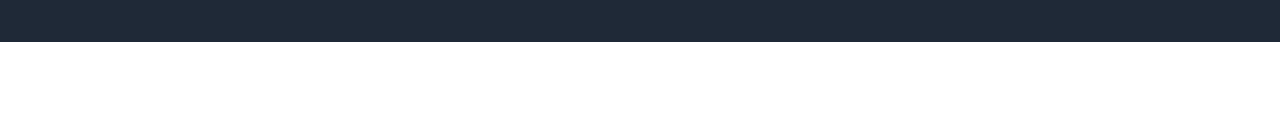
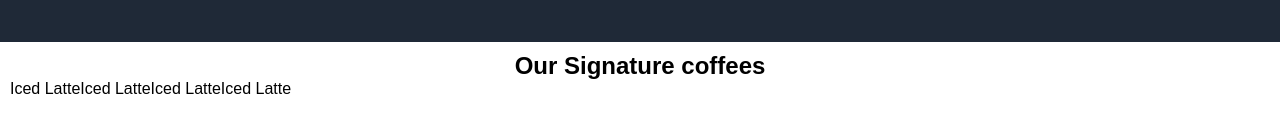
Before and after one commit to pruwt/top-landingpage, a plain HTML site: page index.html in a window 1280 px wide. Shown: the part 418-550 px from the top of the page. Drawn offline with Linux system fonts and the light colour scheme.

Commit message:
section 2 divs added

```diff
--- a/index.html
+++ b/index.html
@@ -1,18 +1,14 @@
 <!DOCTYPE html>
 <html lang="en">
   <head>
-  <meta charset="UTF-8">
-  <meta name="viewport" content="width=device-width, initial-scale=1.0">
+    <meta charset="UTF-8" />
+    <meta name="viewport" content="width=device-width, initial-scale=1.0" />
     <title>Coffee Cafe</title>
-  <link rel="stylesheet" href="style.css">
+    <link rel="stylesheet" href="style.css" />
   </head>
   <body>
-
-
-
     <div class="container">
       <div class="header-nav">
-
         <header>
           <!-- header logo here -->
           <p>header logo</p>
@@ -23,24 +19,47 @@
           <li><a class="nav-item" href="#about">about</a></li>
           <li><a class="nav-item" href="#contact us">contact us</a></li>
         </ul>
-
       </div>
 
       <div class="section1">
-
         <div class="hero-text">
           <h1>This Website is awesome</h1>
-      <p>This website has some subtext that goes under the main title. It's a smaller font and the color is lower contrast</p>
+          <p>
+            This website has some subtext that goes under the main title. It's a
+            smaller font and the color is lower contrast
+          </p>
           <button class="sign-up">Sign Up</button>
         </div>
         <div class="hero-img">
           <!-- image goes here -->
-      <img src="/coffeehero.jpg" alt="">
-
+          <img src="images/coffeehero.jpg" alt="" />
           <!-- or perhaps keep it in the hero text section , as opposed to sep div -->
         </div>
       </div>
+      <div class="section2">
+
+        <h2>Our Signature coffees</h2>
+        <div class="coffeeinfo">
+
+          <div>
+          <!-- img -->
+          <p>Iced Latte</p>
+        </div>
+        <div>
+          <!-- img -->
+          <p>Iced Latte</p>
+        </div>
+        <div >
+          <!--  -->
+          <p>Iced Latte</p>
+        </div>
+        <div>
+          <!-- img -->
+          <p>Iced Latte</p>
+        </div>
       </div>
 
+    </div>
+    </div>
   </body>
 </html>
--- a/style.css
+++ b/style.css
@@ -75,3 +75,15 @@ header p {
   display: flex;
   height: 300px;
 }
+.section2{
+  margin: 10px;
+}
+.section2 h2{
+  text-align: center;
+}
+
+.coffeeinfo{
+display: flex;
+
+
+}
```
Also changed, not shown: images/americano.jpg (added), images/caramelcoffee.jpg (added), images/icedlatte.jpg (added), 3 other files. Lines whose indentation alone changed are shown as unchanged.
